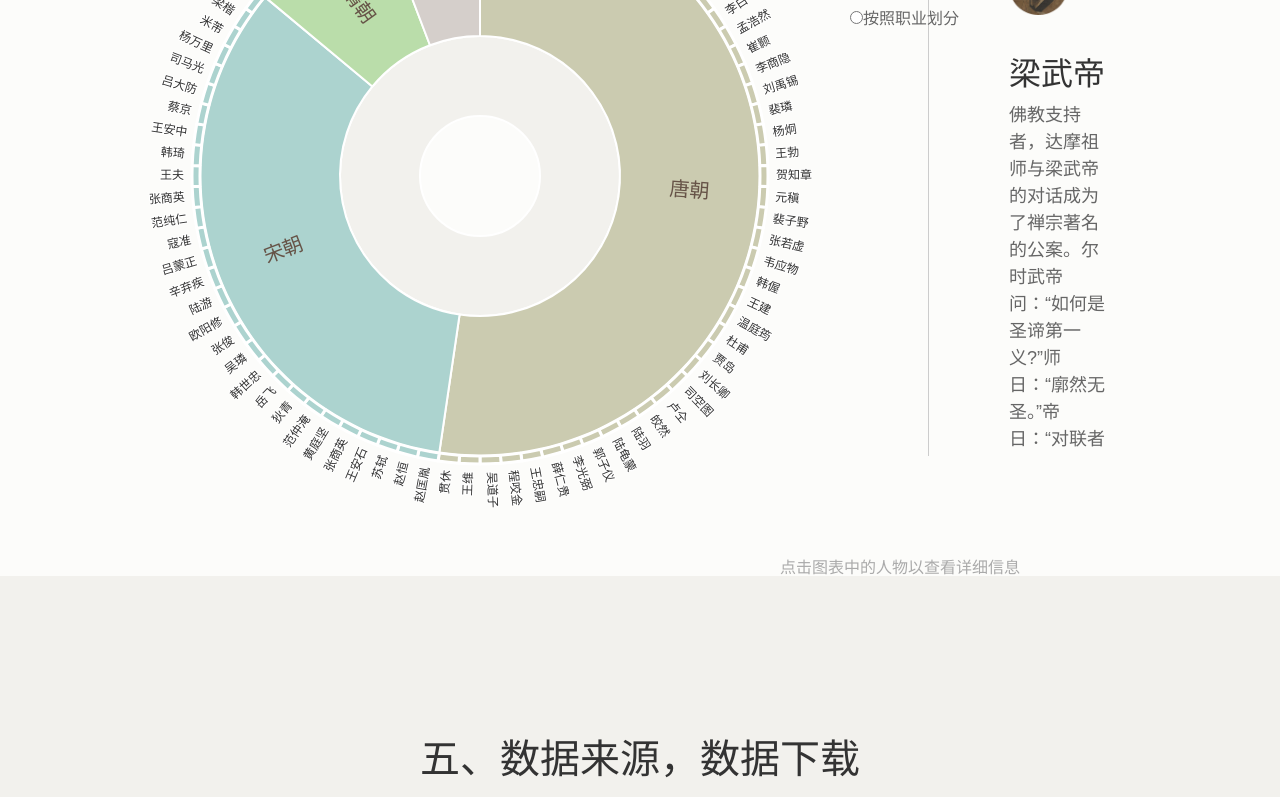
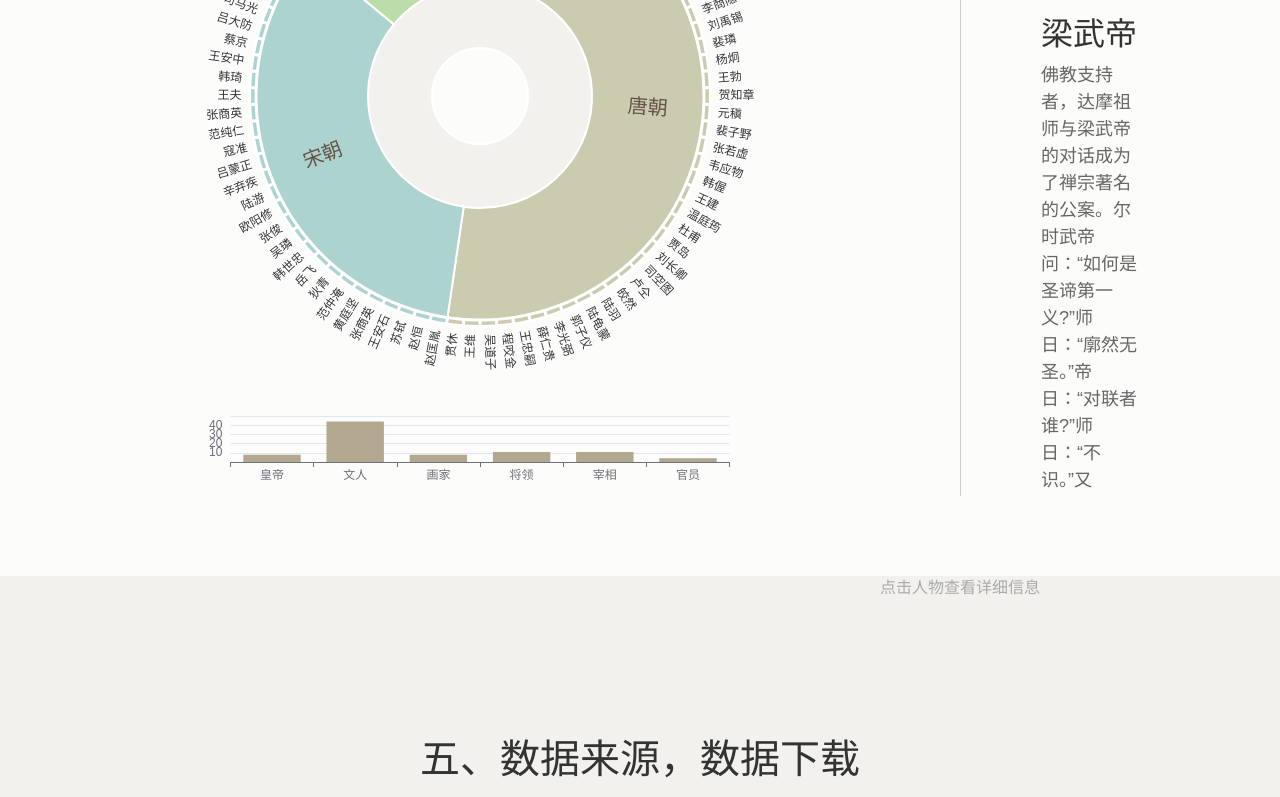
Before and after one commit to qjf0126/zendataviz, a React (Create React App) app: page / in a window 1280 px wide. Shown: the part 6624-7421 px from the top of the page. Built offline with nearby package versions, Linux system fonts and the light colour scheme; the HTML template or start-up script is replaced by a standard one; a web font is replaced by a local one.

Commit message:
Add files via upload

```diff
--- a/src/components/influence.js
+++ b/src/components/influence.js
@@ -12,9 +12,11 @@ const Influence = () => {
     position: '皇帝',
     description: '佛教支持者，达摩祖师与梁武帝的对话成为了禅宗著名的公案。尔时武帝问：“如何是圣谛第一义?”师日：“廓然无圣。”帝日：“对联者谁?”师日：“不识。”又问：“朕自登九五已来，度人造寺，写经造像，有何功德?”师日：“无功德。”帝日：“何以无功德?”师曰：“此是人天小果，有漏之因，如影随形。虽有善因，非是实相。”武帝问：“如何是真功德?”师曰：“净智妙圆，体自空寂。如是功德，不以世求。”武帝不了达摩所言，变容不言。达摩其年十月十九日，自知机不契，则潜过江北，入于魏邦。（据《祖堂集》卷二）',
     avatar: 'img/梁武帝像.png'
-  }); // 默认选中梁武帝); // 用于存储当前选中的人物信息
+  }); // 默认选中梁武帝
   const [dataSource, setDataSource] = useState('朝代'); // 用于存储当前选择的数据来源
   const [data, setData] = useState(influence); // 默认使用 influence.json 作为数据来源
+  const [selectedDynasty, setSelectedDynasty] = useState(null); // 存储当前选中的朝代
+  const [barColor, setBarColor] = useState('#B2A78F'); // 默认条形图颜色
 
   useEffect(() => {
     // 根据数据来源选择不同的 JSON 文件
@@ -23,6 +25,8 @@ const Influence = () => {
     } else {
       setData(influence2);
     }
+    setSelectedDynasty(null); // 重置选中的朝代或职业组
+    setBarColor('#B2A78F'); // 重置条形图颜色
   }, [dataSource]);
 
   const getOption = () => {
@@ -61,7 +65,7 @@ const Influence = () => {
       series: {
         type: 'sunburst',
         data: [processedData],
-        radius: [0, '100%'],
+        radius: [0, '80%'], // 调整圆盘图的尺寸
         label: {
           rotate: 'radial'
         },
@@ -104,19 +108,86 @@ const Influence = () => {
     };
   };
 
-  // 处理点击事件并设置选中的人物信息
+  const getBarOption = () => {
+    let barData;
+    if (dataSource === '朝代') {
+      let occupationData;
+      if (selectedDynasty) {
+        const dynastyData = data.children.find(dynasty => dynasty.name === selectedDynasty);
+        occupationData = dynastyData ? dynastyData.children.map(person => person.position) : [];
+      } else {
+        occupationData = data.children.flatMap(dynasty =>
+          dynasty.children.map(person => person.position)
+        );
+      }
+
+      const occupationCount = occupationData.reduce((acc, occupation) => {
+        acc[occupation] = (acc[occupation] || 0) + 1;
+        return acc;
+      }, {});
+
+      barData = {
+        xAxis: {
+          type: 'category',
+          data: Object.keys(occupationCount)
+        },
+        yAxis: {
+          type: 'value'
+        },
+        series: [{
+          data: Object.values(occupationCount),
+          type: 'bar',
+          itemStyle: {
+            color: barColor // 使用动态颜色
+          }
+        }]
+      };
+    } else {
+      let dynastyData;
+      if (selectedDynasty) {
+        const occupationGroup = data.children.find(group => group.name === selectedDynasty);
+        dynastyData = occupationGroup ? occupationGroup.children.map(person => person.dynasty) : [];
+      } else {
+        dynastyData = data.children.flatMap(group =>
+          group.children.map(person => person.dynasty)
+        );
+      }
+
+      const dynastyCount = dynastyData.reduce((acc, dynasty) => {
+        acc[dynasty] = (acc[dynasty] || 0) + 1;
+        return acc;
+      }, {});
+
+      barData = {
+        xAxis: {
+          type: 'category',
+          data: Object.keys(dynastyCount)
+        },
+        yAxis: {
+          type: 'value'
+        },
+        series: [{
+          data: Object.values(dynastyCount),
+          type: 'bar',
+          itemStyle: {
+            color: barColor // 使用动态颜色
+          }
+        }]
+      };
+    }
+
+    return barData;
+  };
+
   const handleChartClick = (params) => {
-    console.log('Event triggered'); // 调试输出，确认事件触发
-    console.log('Event params:', params); // 调试输出，查看事件参数
     if (params.data) {
-      console.log('Clicked node data:', params.data); // 调试输出，查看点击的节点数据
+      if (params.data.children && params.data.name) {
+        setSelectedDynasty(params.data.name); // 设置选中的朝代或职业组
+        setBarColor(params.data.itemStyle.color); // 设置条形图颜色为选中组的颜色
+      }
       if (params.data.avatar && params.data.description) {
         setSelectedPerson(params.data); // 设置选中的人物信息
-      } else {
-        console.log('Missing avatar or description:', params.data); // 调试输出，缺少 avatar 或 description
       }
-    } else {
-      console.log('Event data is missing'); // 调试输出，查看数据类型
     }
   };
 
@@ -147,8 +218,8 @@ const Influence = () => {
         </div>
       </div>
 
-      <div id='influencesection' style={{ display: 'flex', justifyContent: 'center', alignItems: 'center', width: '100%', height: '100vh', position: 'relative' }}>
-        <div style={{ position: 'absolute', top: '150px', left: '850px', zIndex: 1 }}>
+      <div id='influencesection' style={{ display: 'flex', alignItems: 'flex-start', width: '100%', height: '100vh', position: 'relative' }}>
+        <div style={{ position: 'absolute', top: '80px', left: '850px', zIndex: 1 }}>
           <div style={{ marginBottom: '20px', fontSize:'18px', color:'#666' }}>
             禅宗相关的非僧侣人物
           </div>
@@ -175,18 +246,22 @@ const Influence = () => {
             </label>
           </div>
         </div>
-        <div style={{ textAlign: 'center', color: '#aaa', position: 'absolute', top: '780px', left: '780px', zIndex: 1 }}>
-          <p>点击图表中的人物以查看详细信息</p>
+        <div style={{ textAlign: 'center', color: '#aaa', position: 'absolute', top: '800px', left: '880px', zIndex: 1 }}>
+          <p>点击人物查看详细信息</p>
         </div>
-        <div style={{ width: '70%' }}>
+        <div style={{ width: '75%', height: '100%' }}>
           <ReactEcharts
             option={getOption()}
-            style={{ height: '800px', width: '100%' }}
+            style={{ height: '80%', width: '100%', marginBottom: '-60px' }}
             onEvents={{ 'click': handleChartClick }} // 注册点击事件处理函数
             onChartReady={onChartReady} // 注册图表加载完成事件
           />
+          <ReactEcharts
+            option={getBarOption()}
+            style={{ height: '22%', width: '65%', margin: 'auto' }}
+          />
         </div>
-        <div style={{ width: '25%', height: '70%', padding: '20px 140px 40px 80px', overflowY: 'auto', borderLeft: '1px solid #ccc' }}>
+        <div style={{ width: '25%', height: '80%', padding: '20px 140px 40px 80px', overflowY: 'auto', borderLeft: '1px solid #ccc', margin: 'auto' }}>
           {selectedPerson ? (
             <div>
               <img src={selectedPerson.avatar} alt={selectedPerson.name} style={{ width: '60%', borderRadius: '8px', marginTop:'40px' }} /> {/* 显示人物头像 */}
```
Also changed, not shown: src/components/influence.json (+34 -34 lines).
